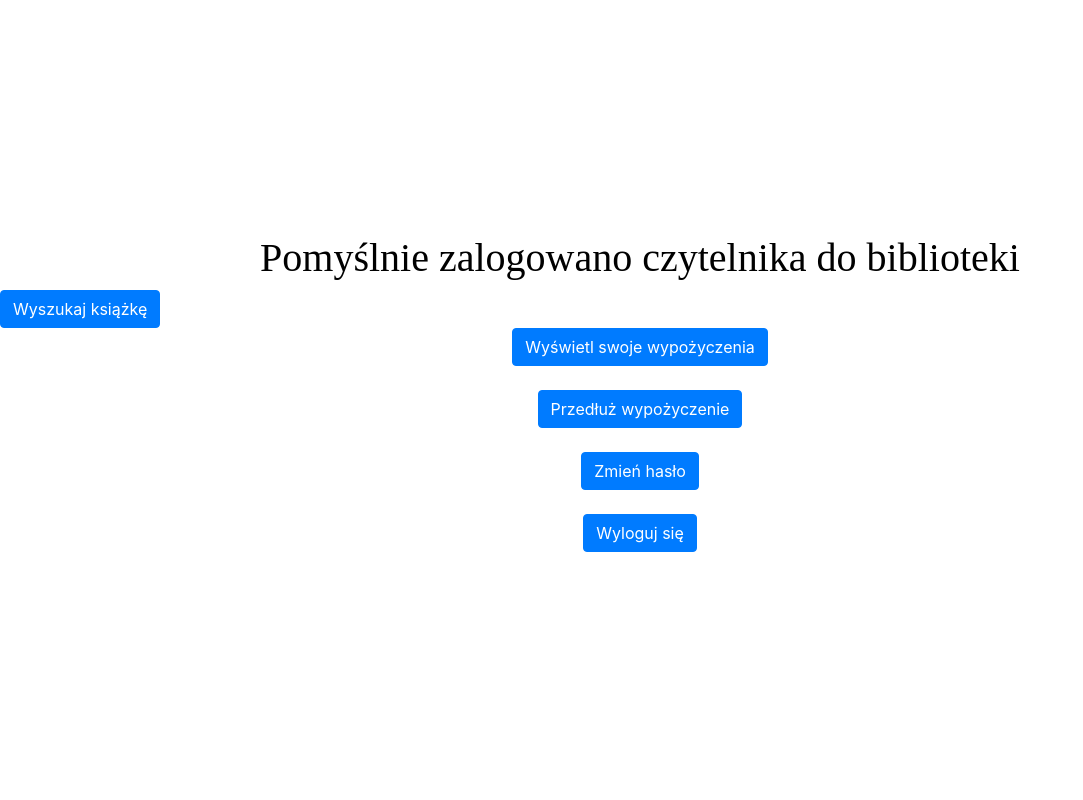
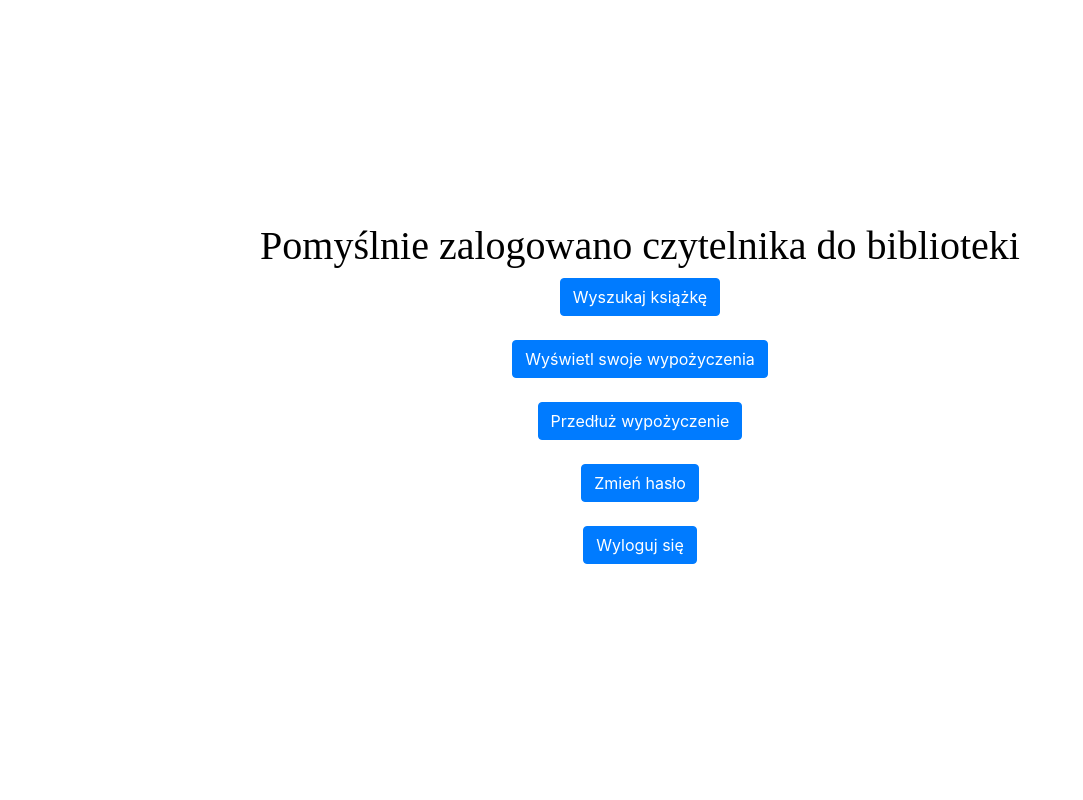
Before and after one commit to jasina007/library, a Flask app: page /loggedUser/reader in a window 1280 px wide. Shown: the whole page, without its empty margins (0-1083 px from the left). Run offline with Flask 3, Linux system fonts and the light colour scheme; the visitor is signed in with stand-in values (Sample User, id 1); some libraries are stand-ins or nearby versions.

Commit message:
center layout of logged reader page

```diff
--- a/templates/loggedReader.html
+++ b/templates/loggedReader.html
@@ -8,7 +8,8 @@
 <link rel="stylesheet" href="https://cdn.jsdelivr.net/npm/bootstrap@4.0.0/dist/css/bootstrap.min.css"
 integrity="sha384-Gn5384xqQ1aoWXA+058RXPxPg6fy4IWvTNh0E263XmFcJlSAwiGgFAW/dAiS6JXm" crossorigin="anonymous">
 <link rel="stylesheet" href="static/style.css" />
-<body>
+<body class="d-flex justify-content-center align-items-center" style="height: 100vh;">
+    <div class="text-center">
         {% with messages = get_flashed_messages() %}
         {% if messages %}
            {% for message in messages %}
@@ -17,19 +18,31 @@ integrity="sha384-Gn5384xqQ1aoWXA+058RXPxPg6fy4IWvTNh0E263XmFcJlSAwiGgFAW/dAiS6J
         {% endif %}
         {% endwith %}
         <h1>Pomyślnie zalogowano czytelnika {{name}} {{surname}} do biblioteki</h1>
-    <a href="/searchBookReader" class="mr-auto">
+        <div class="mb-4">
+            <a href="/searchBookReader">
                 <button class='btn btn-primary'>Wyszukaj książkę</button>
             </a>
-    <a href="/readerBorrows" style="align-items: center;">
-        <button type="button" class="btn btn-primary mb-4">Wyświetl swoje wypożyczenia</button>
+        </div>
+        <div class="mb-4">
+            <a href="/readerBorrows">
+                <button type="button" class="btn btn-primary">Wyświetl swoje wypożyczenia</button>
             </a>
-    <a href="/extendBorrow" style="align-items: center;">
-        <button type="button" class="btn btn-primary mb-4">Przedłuż wypożyczenie</button>
+        </div>
+        <div class="mb-4">
+            <a href="/extendBorrow">
+                <button type="button" class="btn btn-primary">Przedłuż wypożyczenie</button>
             </a>
-    <a href="/changeReaderPassword" style="align-items: center;">
-        <button type="button" class="btn btn-primary mb-4">Zmień hasło</button>
+        </div>
+        <div class="mb-4">
+            <a href="/changeReaderPassword">
+                <button type="button" class="btn btn-primary">Zmień hasło</button>
             </a>
-    <a href="/loggedOut" style="align-items: center;">
-        <button type="button" class="btn btn-primary mb-4">Wyloguj się</button>
+        </div>
+        <div class="mb-4">
+            <a href="/loggedOut">
+                <button type="button" class="btn btn-primary">Wyloguj się</button>
             </a>
+        </div>
+    </div>
 </body>
+</html>
```
Lines whose indentation alone changed are shown as unchanged.
